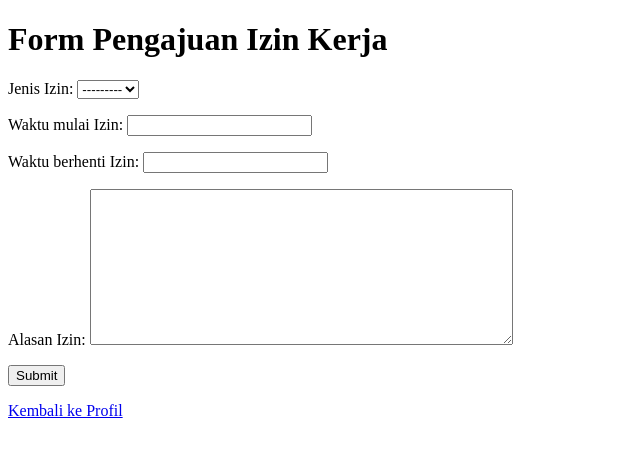
After one commit to restureese/mini_hrd, a Django app: page /pengajuan_izin/ in a window 1280 px wide. The commit adds this page. Shown: the top 457 px of the page, without its empty margins (0-640 px from the left). Run offline with Django 3.2, Linux system fonts and the light colour scheme; a user stored in the database is signed in.

Commit message:
menambahkan fitur pengajuan izin ketidakhadiran

```diff
--- a/karyawan/templates/profil.html
+++ b/karyawan/templates/profil.html
@@ -19,7 +19,7 @@
         <p>Pemilik Rekening: {{ karyawan.pemilik_rekening }}</p>
         <p>Divisi: {{ karyawan.divisi.nama }}</p>
         <p>Jabatan: {{ karyawan.jabatan.nama }}</p>
-        <p><a href="/logout/">Log Out</a> | <a href="/daftar_hadir/">Kehadiran</a></p>
+        <p><a href="/logout/">Log Out</a> | <a href="/daftar_hadir/">Kehadiran</a> | <a href="/pengajuan_izin/">Pengajuan Izin</a> | <a href="/daftar_izin/">Daftar Izin</a></p>
 	</form>
 </body>
 </html>
--- /dev/null
+++ b/kehadiran/forms.py
@@ -0,0 +1,37 @@
+from django.forms import ModelForm
+from django import forms
+from kehadiran.models import Izin
+
+class IzinForm(ModelForm):
+	#class meta digunakan untuk mulai mendefinisikan ModelForm
+	class Meta:
+		model = Izin
+		fields = ['jenis_kehadiran','waktu_mulai','waktu_berhenti','alasan']
+		labels = {
+			'jenis_kehadiran':'Jenis Izin',
+			'waktu_mulai':'Waktu mulai Izin',
+			'waktu_berhenti':'Waktu berhenti Izin',
+			'alasan':'Alasan Izin',
+		}
+
+		error_messages = {
+			'jenis_kehadiran':{
+				'required':'Anda harus memilih jenis izin'
+			},
+
+			'waktu_mulai':{
+				'required':'Anda harus menentukan tanggal izin dimulai'
+			},
+
+			'waktu_berhenti':{
+				'required':'Anda harus menentukan tanggal izin berhenti'
+			},
+
+			'alasan':{
+				'required':'Alasan harus diisi agar dapat disetujui oleh admin'
+			},
+		}
+
+		widgets = {
+			'alasan':forms.Textarea(attrs={'cols':50,'rows':10})
+		}
--- a/kehadiran/models.py
+++ b/kehadiran/models.py
@@ -16,3 +16,20 @@ class Kehadiran(models.Model):
 
 	def __str__(self):
 		return self.karyawan.nama
+
+
+class Izin(models.Model):
+	JENIS_KEHADIRAN_CHOICES = (
+		('izin','Izin'),
+		('cuti','Cuti'),
+	)
+
+	karyawan = models.ForeignKey(Karyawan)
+	jenis_kehadiran = models.CharField(max_length=20,choices=JENIS_KEHADIRAN_CHOICES)
+	waktu_mulai = models.DateField()
+	waktu_berhenti = models.DateField()
+	alasan = models.TextField()
+	disetujui = models.BooleanField(default=False)
+
+	def __str__(self):
+		return self.karyawan.nama
--- /dev/null
+++ b/kehadiran/templates/tambah_izin.html
@@ -0,0 +1,18 @@
+<!DOCTYPE html>
+<html>
+<head lang="en">
+	<meta charset="utf-8">
+	<title>Mini HRD</title>
+</head>
+<body>
+	<h1>Form Pengajuan Izin Kerja</h1>
+
+	<form action="/pengajuan_izin/" method="POST">
+		{% csrf_token %}
+		{{ form.as_p }}
+		<input type="submit" value="Submit">
+	</form>
+
+	<p><a href="/">Kembali ke Profil</a></p>
+</body>
+</html>
--- a/kehadiran/views.py
+++ b/kehadiran/views.py
@@ -1,9 +1,11 @@
-from django.shortcuts import render
+from django.shortcuts import render, redirect
 from django.contrib.auth.decorators import login_required
 from django.conf import settings
 
 from karyawan.models import Karyawan
-from kehadiran.models import Kehadiran
+from kehadiran.models import Kehadiran, Izin
+from kehadiran.forms import IzinForm
+
 
 # Create your views here.
 
@@ -18,3 +20,31 @@ def daftar_hadir(request):
 		# SQL =SELECT * FROM kehadiran WHERE YEAR(kehadiran.waktu) ='2016 AND MONTH(kehadiran.waktu)='05' AND kehadiran.karyawan_id='10'"
 		daftar_hadir = Kehadiran.objects.filter(waktu__year=tahun,waktu__month=bulan,karyawan__id=request.session['karyawan_id'])
 	return render(request, 'daftar_hadir.html',{'daftar_hadir':daftar_hadir})
+
+@login_required(login_url=settings.LOGIN_URL)
+def pengajuan_izin(request):
+	if request.method == 'POST':
+		form_data = request.POST
+		form = IzinForm(form_data)
+
+		if form.is_valid():
+			izin = Izin(
+					karyawan = Karyawan.objects.get(id=request.session['karyawan_id']),
+					jenis_kehadiran = request.POST['jenis_kehadiran'],
+					waktu_mulai = request.POST['waktu_mulai'],
+					waktu_berhenti = request.POST['waktu_berhenti'],
+					alasan = request.POST['alasan'],
+					disetujui = False,
+				)
+
+			izin.save()
+			return redirect('/')
+	else:
+		form = IzinForm()
+
+	return render(request,'tambah_izin.html',{'form':form})
+
+@login_required(login_url=settings.LOGIN_URL)
+def daftar_izin(request):
+	daftar_izin = Izin.objects.filter(karyawan__id=request.session['karyawan_id'])
+	return render(request, 'daftar_izin.html',{'daftar_izin':daftar_izin})
--- a/mini_hrd/urls.py
+++ b/mini_hrd/urls.py
@@ -26,4 +26,6 @@ urlpatterns = [
     url(r'^login/',homepage_views.login_view),
     url(r'^logout/',homepage_views.logout_view),
     url(r'^daftar_hadir/',kehadiran_views.daftar_hadir),
+    url(r'^pengajuan_izin/',kehadiran_views.pengajuan_izin),
+    url(r'^daftar_izin/',kehadiran_views.daftar_izin),
 ]
```
Also changed, not shown: kehadiran/admin.py (+37 -1 lines), kehadiran/templates/daftar_izin.html (added, +48 -0 lines), db.sqlite3, kehadiran/migrations/0002_izin.py (added).
